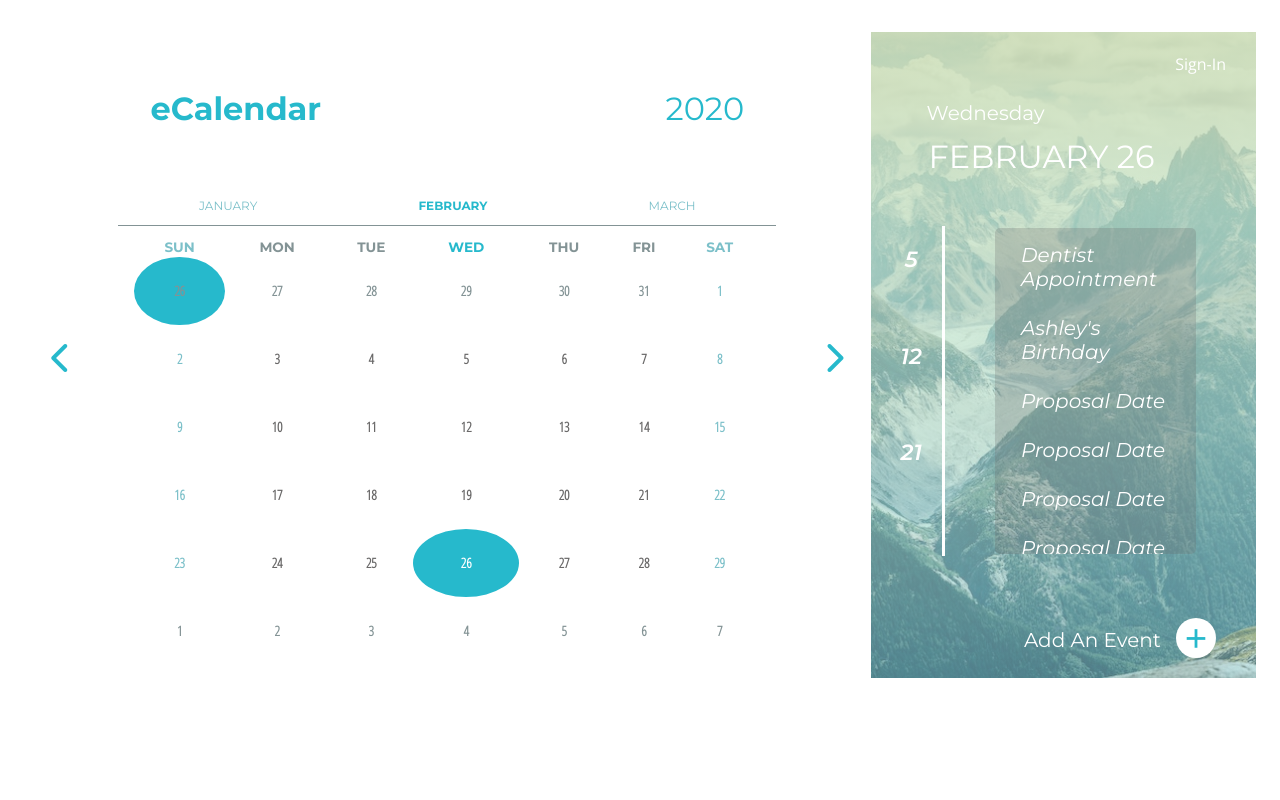
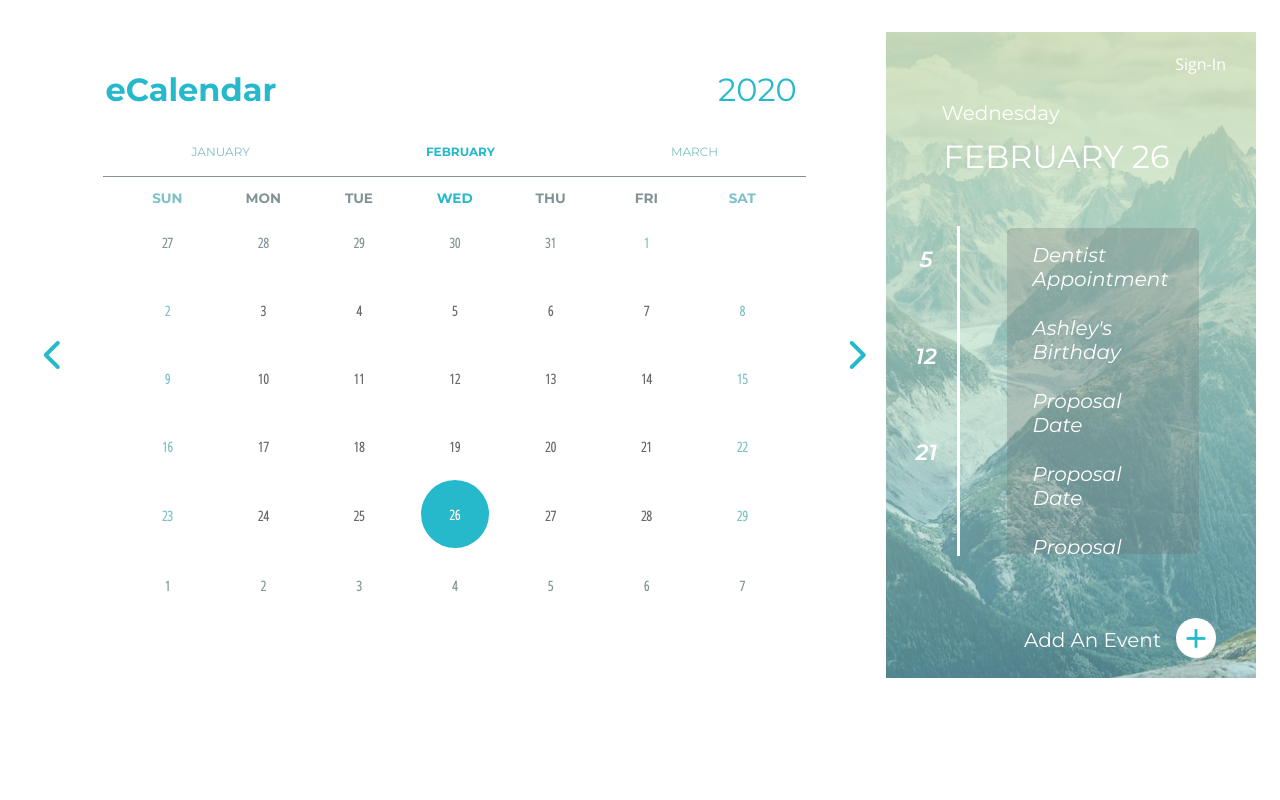
Before and after one commit to cgefx/eCalendar, a website: page index.html in a window 1280 px wide. Drawn offline with nearby package versions, Linux system fonts and the light colour scheme.

Commit message:
update project readme

```diff
--- a/css/styles.css
+++ b/css/styles.css
@@ -57,6 +57,7 @@ body {
 .column__calendar {
   flex-grow: 1;
   margin: 20px;
+  width: auto;
 }
 
 .column__events {
@@ -86,36 +87,49 @@ i.far {
 .calendar-header {
   max-height: 135px;
   display: flex;
-  margin: 0 16px;
-  padding: 16px;
+  width: auto;
+  flex-wrap: wrap;
+  margin: 0 auto;
+  padding: 16px 0;
   flex-direction: row;
   align-items: flex-end;
-  justify-content: space-between;
+  align-content: stretch;
+  justify-content: stretch;
   color: var(--colorPrimary);
 }
 
 .app-name {
   font-family: "Montserrat";
   font-weight: 700;
+  margin: 0 auto 0 0;
+  padding: 2px;
+  text-align: left;
+  width: 175px;
 }
 
 .current-year {
   font-family: "Montserrat";
+  align-self: start;
   font-weight: 400;
+  width: 90px;
+  margin: 0 0 0 auto;
+  padding: 2px;
 }
 
 .month-header {
-  height: 60px;
+  height: 50px;
+  margin-bottom: 1em;
+  padding: 0;
   display: flex;
   flex-direction: row;
-  align-items: flex-end;
+  align-items: center;
+  align-content: flex-start;
   justify-content: space-around;
   color: var(--colorSecondary);
   font-family: "Montserrat";
   text-transform: uppercase;
   font-size: 12px;
   border-bottom: 1.5px solid var(--mainDark);
-  margin-bottom: 1em;
 }
 
 .current-month {
@@ -139,10 +153,22 @@ i.far {
 
 .calendar td {
   height: 5em;
+  text-align: center;
+  width: 5em;
+  margin: 0 auto;
+}
+
+.calendar-body tr {
+  height: 5em;
+  width: 5em;
+  display: flex;
+  flex-shrink: 1;
+  margin: 0;
 }
 
 .calendar-table {
   display: flex;
+  text-align: center;
 }
 
 .calendar__week-header {
@@ -154,12 +180,32 @@ i.far {
   margin-top: 20px;
 }
 
-.current-day {
-  background: var(--colorPrimary);
+.current-day-text {
   color: var(--mainWhite);
   margin: 0;
   padding: 0;
+  left: 50%;
+  top: 50%;
+  display: flex;
+  justify-content: center;
+  align-items: center;
+  -webkit-transform: translate(-50%, -50%);
+  -moz-transform: translate(-50%, -50%);
+  transform: translate(-50%, -50%);
+  position: absolute;
+}
+
+.current-day-circle {
+  background: var(--colorPrimary);
   border-radius: 50%;
+  top: 50%;
+  height: 5em;
+  display: inline-flex;
+  align-content: center;
+  width: 5em;
+  margin: 0;
+  padding: 0;
+  position: relative;
 }
 
 .calendar_week-header--weekend {
@@ -296,7 +342,7 @@ i.far {
   margin: 5px auto;
   color: var(--mainWhite);
   font-family: "Montserrat";
-  font-weight: 500;
+  font-weight: 300;
   font-style: italic;
   text-align: left;
   font-size: 1.25em;
@@ -481,6 +527,7 @@ select {
   padding-right: 10px;
   font-size: 14px;
   font-weight: 400;
+  font-family: "Montserrat";
   color: var(--secondaryDark);
 }
 
@@ -496,7 +543,7 @@ form button[type="submit"] {
   background-color: var(--colorPrimary);
   font-family: "Montserrat";
   font-size: 18px;
-  font-weight: 500;
+  font-weight: 400;
   padding: 2px 16px;
   border-radius: 5px;
   cursor: pointer;
--- a/js/calendar.js
+++ b/js/calendar.js
@@ -42,7 +42,10 @@ function showCalendar(currentMonth, year) {
     if (i === 0 || i === 6) {
       headerCell.classList.add("calendar_week-header--weekend")
     }
-    if (days[i] === todaysName) {
+    if (days[i] === todaysName &&
+      currentYear === today.getFullYear() &&
+      currentMonth === today.getMonth()
+    ) {
       headerCell.classList.add("current-day-of-week")
     }
     headerCell.appendChild(headerCellText);
@@ -60,29 +63,40 @@ function showCalendar(currentMonth, year) {
   //Building the Calendar table body
   let dayToRender = 0;
   let isMonthCurrent = false;
+  const styledDiv = document.createElement('div');
+  styledDiv.classList.add("current-day-circle");
+
   for (let i = 0; i < 6; i++) {
     let row = document.createElement("tr");
     for (let j = 0; j < 7; j++) {
       if (daysToRender[dayToRender] === 1) {
         isMonthCurrent = !isMonthCurrent;
       }
+
       let cell = document.createElement("td");
       let cellText = document.createTextNode(daysToRender[dayToRender])
+
       if (!isMonthCurrent) {
         cell.classList.add("not-current-month");
       }
-      if (
-        daysToRender[dayToRender] === today.getDate() &&
-        currentYear === today.getFullYear() &&
-        currentMonth === today.getMonth()
-      ) {
-        cell.classList.add("current-day");
-      }
+
       if (j === 0 || j === 6) {
         cell.classList.add("calendar_week-days--weekend")
       }
       cell.appendChild(cellText)
-      row.appendChild(cell)
+
+      if (
+        daysToRender[dayToRender] === today.getDate() &&
+        currentYear === today.getFullYear() &&
+        currentMonth === today.getMonth()) {
+        styledDiv.appendChild(cell);
+        cell.appendChild(cellText);
+        cell.classList.add("current-day-text");
+        row.appendChild(styledDiv);
+      }
+      else {
+        row.appendChild(cell)
+      }
       dayToRender++;
     }
     calendarTable.appendChild(row);
@@ -96,8 +110,7 @@ function getLeadingDays(currentMonth, currentYear) {
   const year = currentYear
   const month = currentMonth
   const firstWeekday = new Date(year, month, 1).getDay();
-
-  const days = firstWeekday + 7 - (startDay + 7) - 1; // 2 days become 1 for [1, 0]
+  const days = firstWeekday + 7 - (startDay + 7) - 1;
 
   for (let i = days * -1; i <= 0; i++) {
     leadingDays.push(new Date(year, month, i).getDate());
```
Also changed, not shown: README.md.
